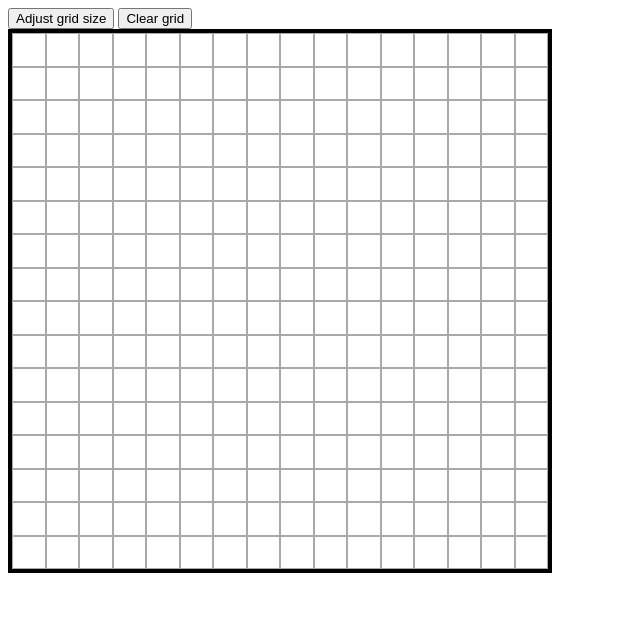
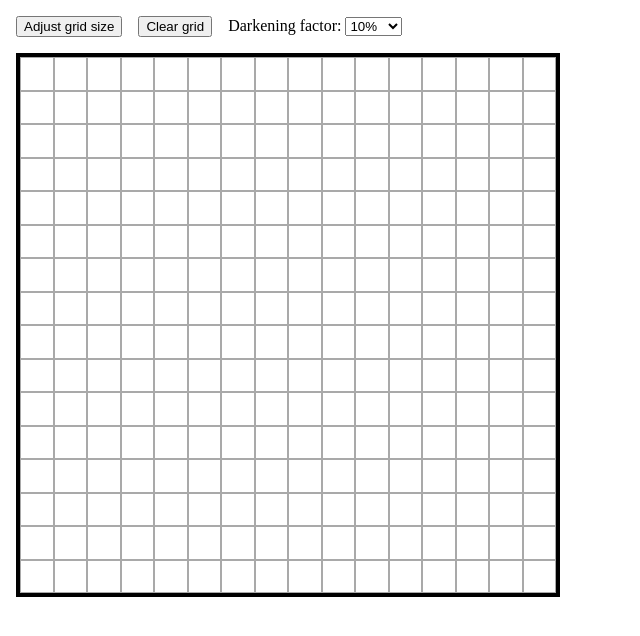
Before and after one commit to Renan5953/etch-a-sketch, a plain HTML site: page index.html in a window 1280 px wide. Shown: the whole page, without its empty margins (0-640 px from the left). Drawn offline with Linux system fonts and the light colour scheme.

Commit message:
Add selector for block darkening factor
Adds a select element that controls how much a block darkens on each hover.

```diff
--- a/index.html
+++ b/index.html
@@ -8,8 +8,19 @@
     <script src="./script.js" defer></script>
 </head>
 <body>
-    <button class="proportion">Adjust grid size</button>
-    <button class="clear">Clear grid</button>
+    <div class="controls">
+        <button class="proportion">Adjust grid size</button>
+        <button class="clear">Clear grid</button>
+        <div>
+            <label for="opacity-factor">Darkening factor:</label>
+            <select id="opacity-factor">
+                <option value="0.1">10%</option>
+                <option value="0.2">20%</option>
+                <option value="0.5">50%</option>
+                <option value="1">100%</option>
+            </select>
+        </div>
+    </div>
     <div class="container"></div>
 </body>
 </html>
--- a/script.js
+++ b/script.js
@@ -1,6 +1,7 @@
 const proportion = document.querySelector(".proportion");
 const clearBtn = document.querySelector(".clear");
 const container = document.querySelector(".container");
+const select = document.querySelector("select");
 
 for (let i = 0; i < 256; i++) {
     const block = document.createElement("div");
@@ -12,11 +13,14 @@ container.addEventListener('mouseover', (e) => {
 
     if (target.classList.length === 0) {
         target.className = "hovered";
-        target.style.opacity = "0.1";
+        target.style.opacity = select.value;
 
     } else if (target.className === "hovered") {
         let opacityValue = Number(getComputedStyle(target).opacity);
-        target.style.opacity = `${opacityValue += 0.1}`;
+
+        if (opacityValue >= 1) {return;}
+
+        target.style.opacity = `${opacityValue += +select.value}`;
     }
 });
 
--- a/style.css
+++ b/style.css
@@ -6,6 +6,24 @@ html {
 *::before,
 *::after {
   box-sizing: inherit;
+}
+
+body {
+  display: flex;
+  flex-direction: column;
+  margin: 1rem;
+  gap: 1rem;
+}
+
+.controls {
+  display: flex;
+  align-items: center;
+  gap: 1rem;
+}
+
+button,
+select {
+  width: fit-content;
 }
 
 .container {
```
